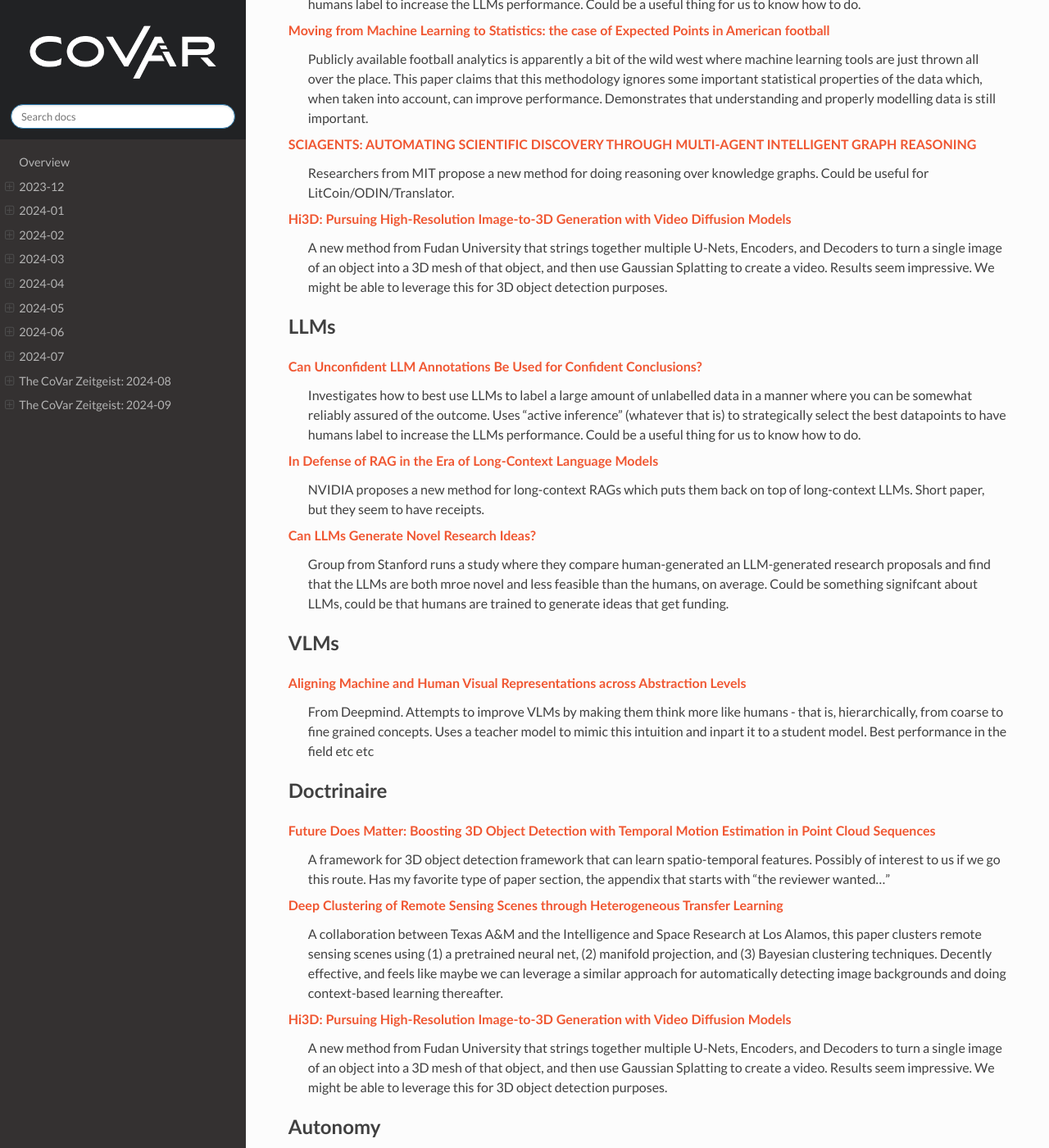
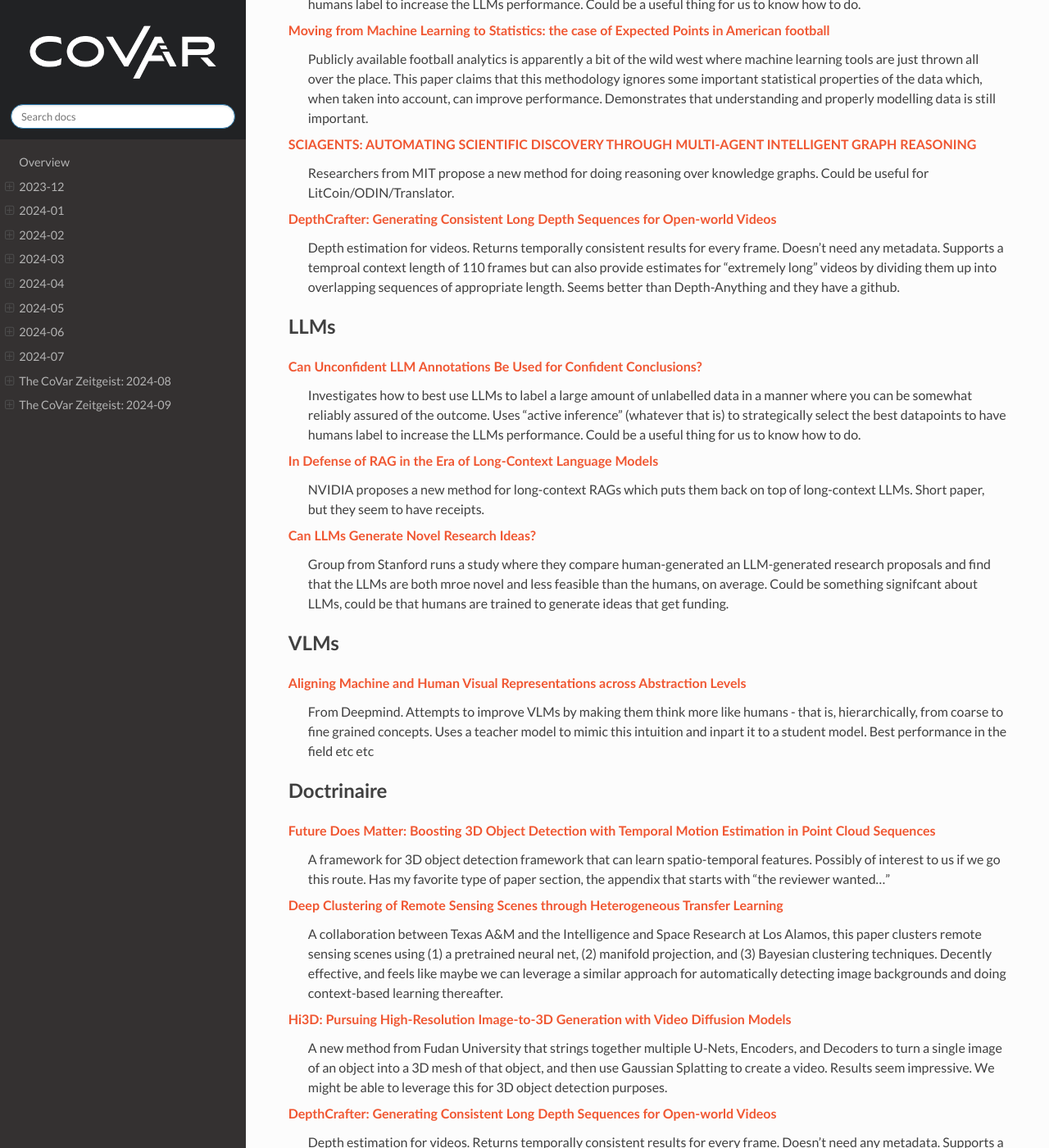
Before and after one commit to covartech/zeitgeist, a Sphinx documentation site: the page built from docs/issues/2024-10.rst, in a window 1280 px wide and 1400 px high, scrolled down 502 px. Shown: the whole window at 82% size. Built offline with Sphinx 7.4.7 and the Read the Docs theme 2.0.0, drawn with Linux system fonts in a browser that asks for light colours; some of the changed text lies outside the part shown.

Commit message:
Update 2024_09_16

```diff
--- a/docs/issues/2024-10.rst
+++ b/docs/issues/2024-10.rst
@@ -19,8 +19,8 @@
 `SCIAGENTS: AUTOMATING SCIENTIFIC DISCOVERY THROUGH MULTI-AGENT INTELLIGENT GRAPH REASONING <https://arxiv.org/pdf/2409.05556>`_
     Researchers from MIT propose a new method for doing reasoning over knowledge graphs.  Could be useful for LitCoin/ODIN/Translator.
 
-`Hi3D: Pursuing High-Resolution Image-to-3D Generation with Video Diffusion Models <https://arxiv.org/pdf/2409.07452>`_
-    A new method from Fudan University that strings together multiple U-Nets, Encoders, and Decoders to turn a single image of an object into a 3D mesh of that object, and then use Gaussian Splatting to create a video.  Results seem impressive.  We might be able to leverage this for 3D object detection purposes.
+`DepthCrafter: Generating Consistent Long Depth Sequences for Open-world Videos <https://arxiv.org/pdf/2409.02095>`_
+    Depth estimation for videos.  Returns temporally consistent results for every frame.  Doesn't need any metadata.  Supports a temproal context length of 110 frames but can also provide estimates for "extremely long" videos by dividing them up into overlapping sequences of appropriate length.  Seems better than Depth-Anything and they have a github.
 
 LLMs
 ----
@@ -48,6 +48,9 @@
 
 `Hi3D: Pursuing High-Resolution Image-to-3D Generation with Video Diffusion Models <https://arxiv.org/pdf/2409.07452>`_
     A new method from Fudan University that strings together multiple U-Nets, Encoders, and Decoders to turn a single image of an object into a 3D mesh of that object, and then use Gaussian Splatting to create a video.  Results seem impressive.  We might be able to leverage this for 3D object detection purposes.
+
+`DepthCrafter: Generating Consistent Long Depth Sequences for Open-world Videos <https://arxiv.org/pdf/2409.02095>`_
+    Depth estimation for videos.  Returns temporally consistent results for every frame.  Doesn't need any metadata.  Supports a temproal context length of 110 frames but can also provide estimates for "extremely long" videos by dividing them up into overlapping sequences of appropriate length.  Seems better than Depth-Anything and they have a github.
 
 Autonomy
 --------
@@ -109,6 +112,9 @@
 `A Framework for Predicting the Impact of Game Balance Changes through Meta Discovery <https://arxiv.org/pdf/2409.07340>`_
     A cool paper that uses RL algorithms to simulate the metagame on Pokemon Showdown, with an interest in simulating metagames after certain pokemon are banned.
 
+`THE UNDERREPORTED DEATH TOLL OF WARS: A PROBABILISTIC REASSESSMENT FROM A STRUCTURED EXPERT ELICITATION <https://arxiv.org/pdf/2409.08779>`_
+    An interesting paper that tries to account for under-reporting of battlefield fatality statistics in the Uppsala Conflict Data Program.  Somehow, most of the co-authors seem to work at Uppsala so the snake is eating its own tail a bit here.  The mechanics of what they're doing here isn't anything revolutionary, but this sort of problem seems like it might be of interest to various parts of the IC.
+
 New Models
 --------
 `OLMoE: Open Mixture-of-Experts Language Models <https://arxiv.org/pdf/2409.02060>`_
```
